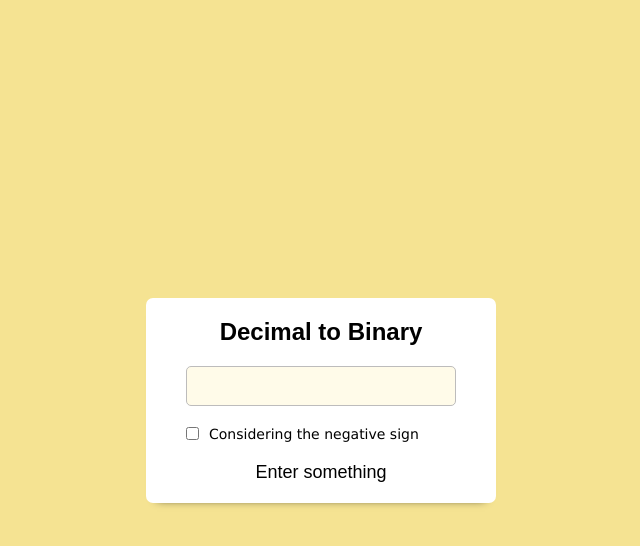
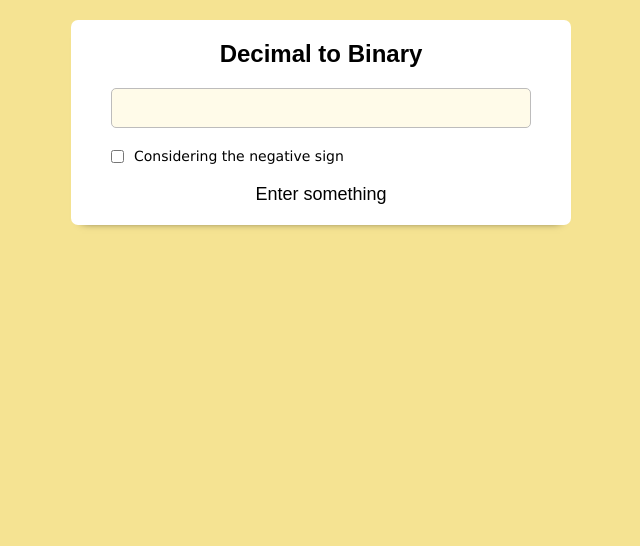
Before and after one commit to TheRealAliz/binary, a plain HTML site: page index.html in a window 1280 px wide. Shown: the whole page, without its empty margins (319-959 px from the left). Drawn offline with Linux system fonts and the light colour scheme.

Commit message:
updating css

```diff
--- a/style.css
+++ b/style.css
@@ -9,8 +9,9 @@ body {
     height: 100vh;
     display: flex;
     align-items: center;
-    justify-content: center;
+    justify-content: flex-start;
     flex-direction: column;
+    padding-top: 20px;
     background-color: #f5e392;
 }
 
@@ -22,7 +23,7 @@ body {
     gap: 20px;
     padding: 20px 40px;
     width: calc(100% - 20px);
-    max-width: 350px;
+    max-width: 500px;
     height: auto;
     border-radius: 7px;
     background-color: white;
```
